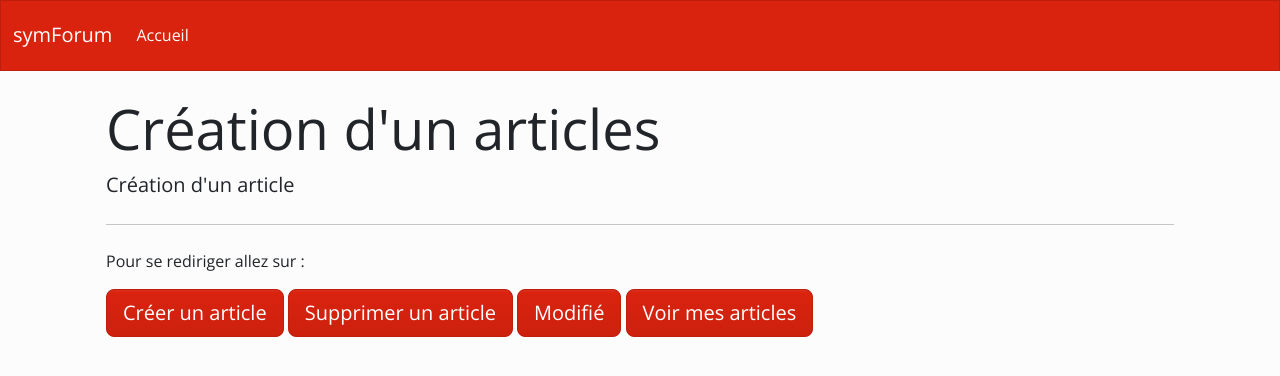
After one commit to Larcenyy/symRecipie, a Symfony app: template templates/articles/create/index.html.twig in a window 1280 px wide. The commit adds this page. Shown: the top 376 px of the page. Run offline with Twig, Linux system fonts and the light colour scheme; the template is opened without the code that fills it, so the values that code supplies are empty; some libraries are stand-ins or nearby versions.

Commit message:
v0.1 18/05

```diff
--- /dev/null
+++ b/templates/articles/create/index.html.twig
@@ -0,0 +1,18 @@
+{% extends "base.html.twig" %}
+
+{% block title %} symForum - Accueil {% endblock %}
+
+{% block body %}
+    <div class="container">
+        <div class="jumbotron p-4">
+            <h1 class="display-4">Création d'un articles</h1>
+            <p class="lead">Création d'un article</p>
+            <hr class="my-4">
+            <p>Pour se rediriger allez sur : </p>
+            <a class="btn btn-primary btn-lg" href="/article/create" role="button">Créer un article</a>
+            <a class="btn btn-primary btn-lg" href="/article/delete" role="button">Supprimer un article</a>
+            <a class="btn btn-primary btn-lg" href="/article/modify" role="button">Modifié</a>
+            <a class="btn btn-primary btn-lg" href="/article/" role="button">Voir mes articles</a>
+        </div>
+    </div>
+{% endblock %}
--- a/templates/home.html.twig
+++ b/templates/home.html.twig
@@ -9,7 +9,8 @@
             <p class="lead">This is a simple hero unit, a simple jumbotron-style component for calling extra attention to featured content or information.</p>
             <hr class="my-4">
             <p>Pour commencer, veuillez vous connecter sur la page de connexion</p>
-            <a class="btn btn-primary btn-lg" href="#" role="button">Inscriptions</a>
+            <a class="btn btn-primary btn-lg" href="/connect" role="button">Inscriptions</a>
+            <a class="btn btn-primary btn-lg" href="{{ path('article_create') }}" role="button">Voir mes articles</a>
         </div>
     </div>
 {% endblock %}
```
Also changed, not shown: src/Controller/LoginController.php (renamed from src/Controller/HomeController.php, +4 -3 lines), templates/articles/delete/index.html.twig (added, +18 -0 lines), templates/articles/modify/index.html.twig (added, +18 -0 lines), templates/connect/login.html.twig (added, +15 -0 lines).
